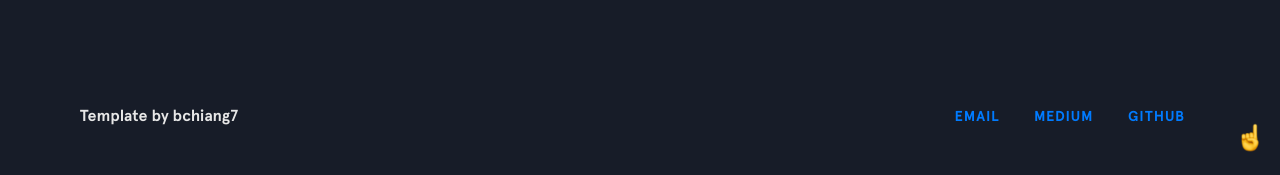
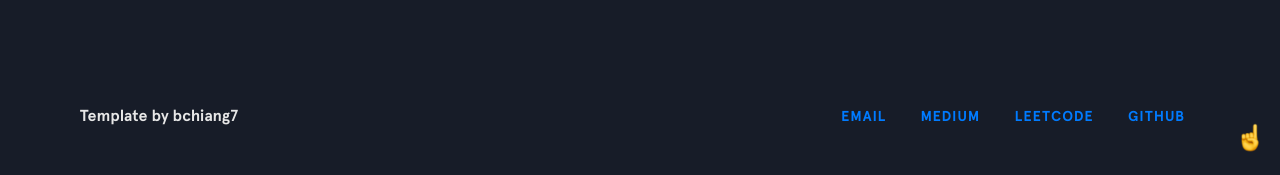
Before and after one commit to martijaram/martijaram.github.io, a Jekyll site: the page built from index.html, in a window 1280 px wide and 900 px high, scrolled down 2303 px. Shown: the part 722-897 px from the top of the window. Built offline with Jekyll 4.4.1, drawn with Linux system fonts in a browser that asks for light colours; nearby versions of some CDN libraries.

Commit message:
Update _config.yml

```diff
--- a/_config.yml
+++ b/_config.yml
@@ -13,6 +13,8 @@ social:
     url: mailto:davidmartijara@gmail.com
   - title: Medium
     url: http://medium.com/@martijaram
+  - title: LeetCode
+    url: https://leetcode.com/martijaram
   - title: github
     url: https://github.com/martijaram
 
```
